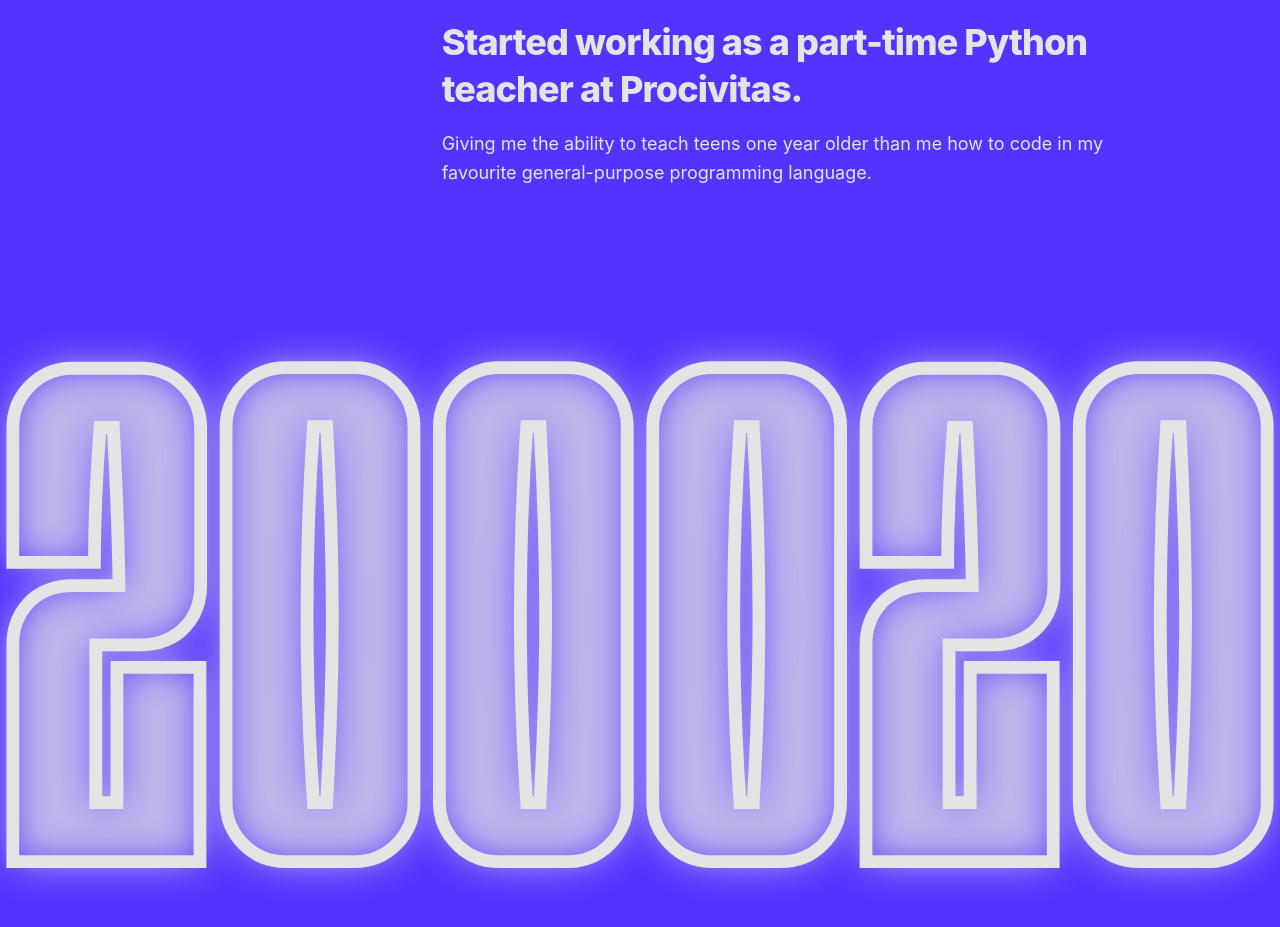
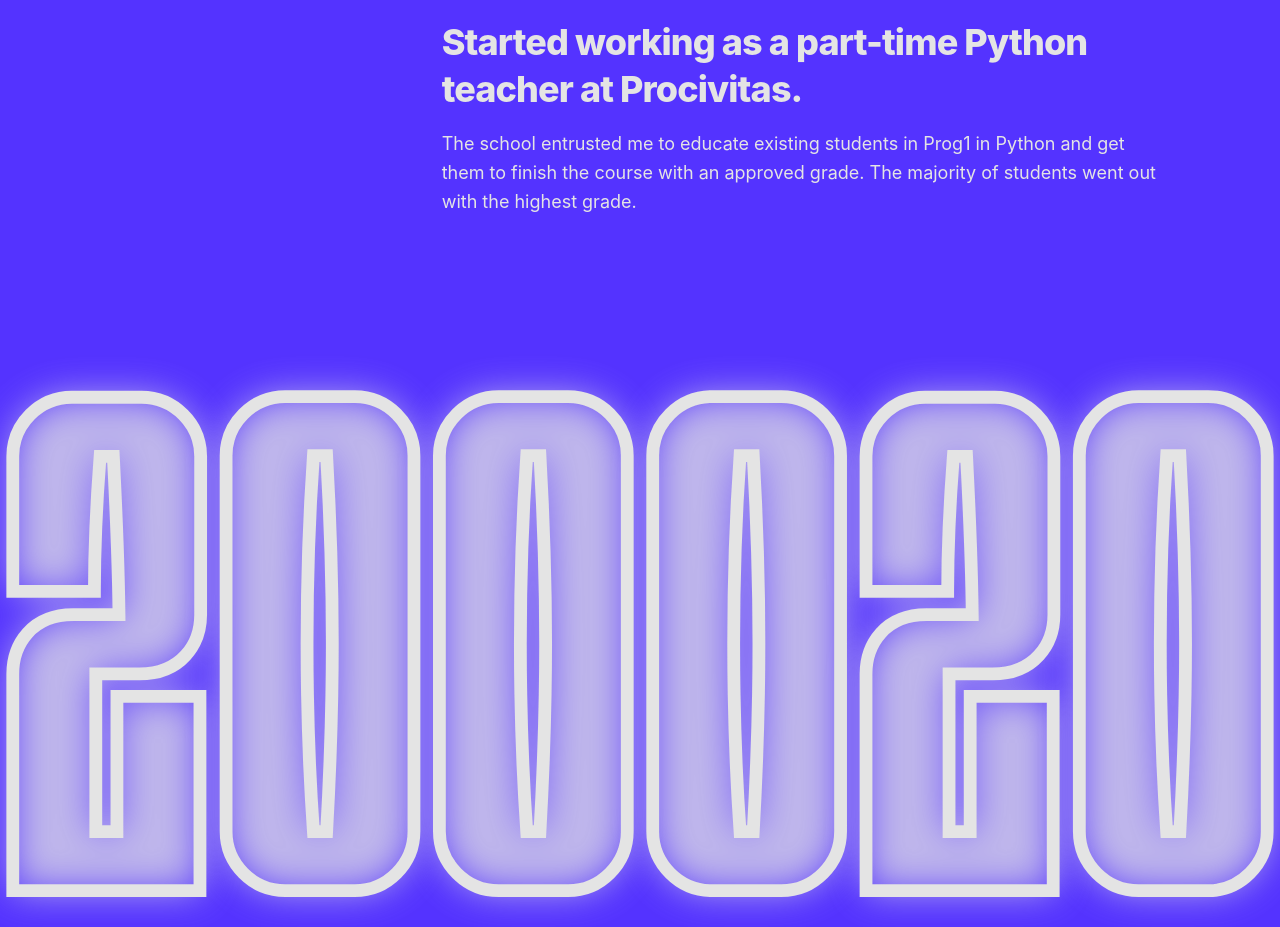
Before and after one commit to sakerhetspolisen/portofolio, a Next.js app: page / in a window 1280 px wide. Shown: the part 2320-3247 px from the top of the page. Built offline with nearby package versions, Linux system fonts and the light colour scheme; a web font is replaced by a local one.

Commit message:
Changed timeline desc

```diff
--- a/pages/index.tsx
+++ b/pages/index.tsx
@@ -57,7 +57,7 @@ const Home = () => {
         />
         <Event
           title="Started working as a part-time Python teacher at Procivitas."
-          summary="Giving me the ability to teach teens one year older than me how to code in my favourite general-purpose programming language."
+          summary="The school entrusted me to educate existing students in Prog1 in Python and get them to finish the course with an approved grade. The majority of students went out with the highest grade."
           month="April"
           width={7}
           displacement={3}
```
